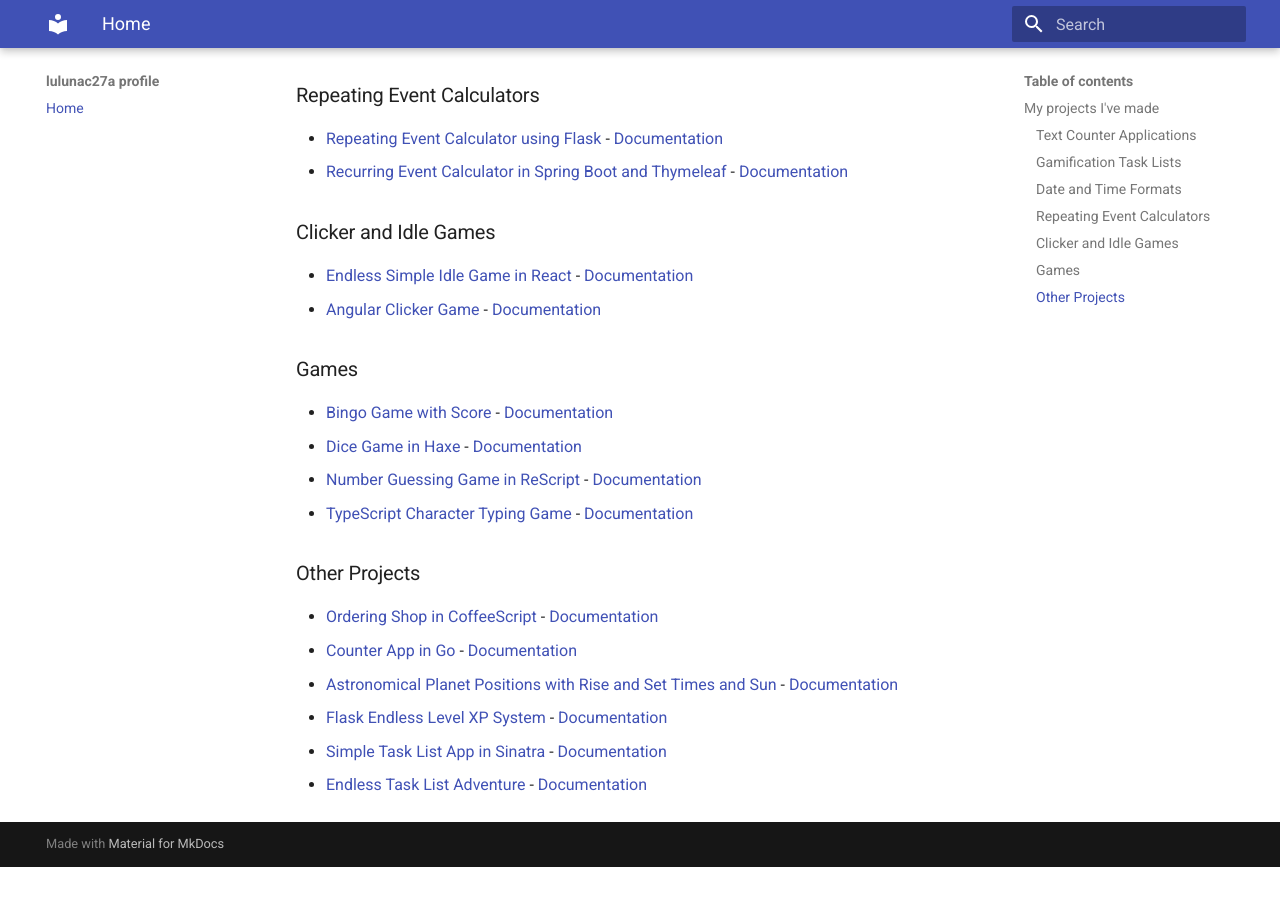
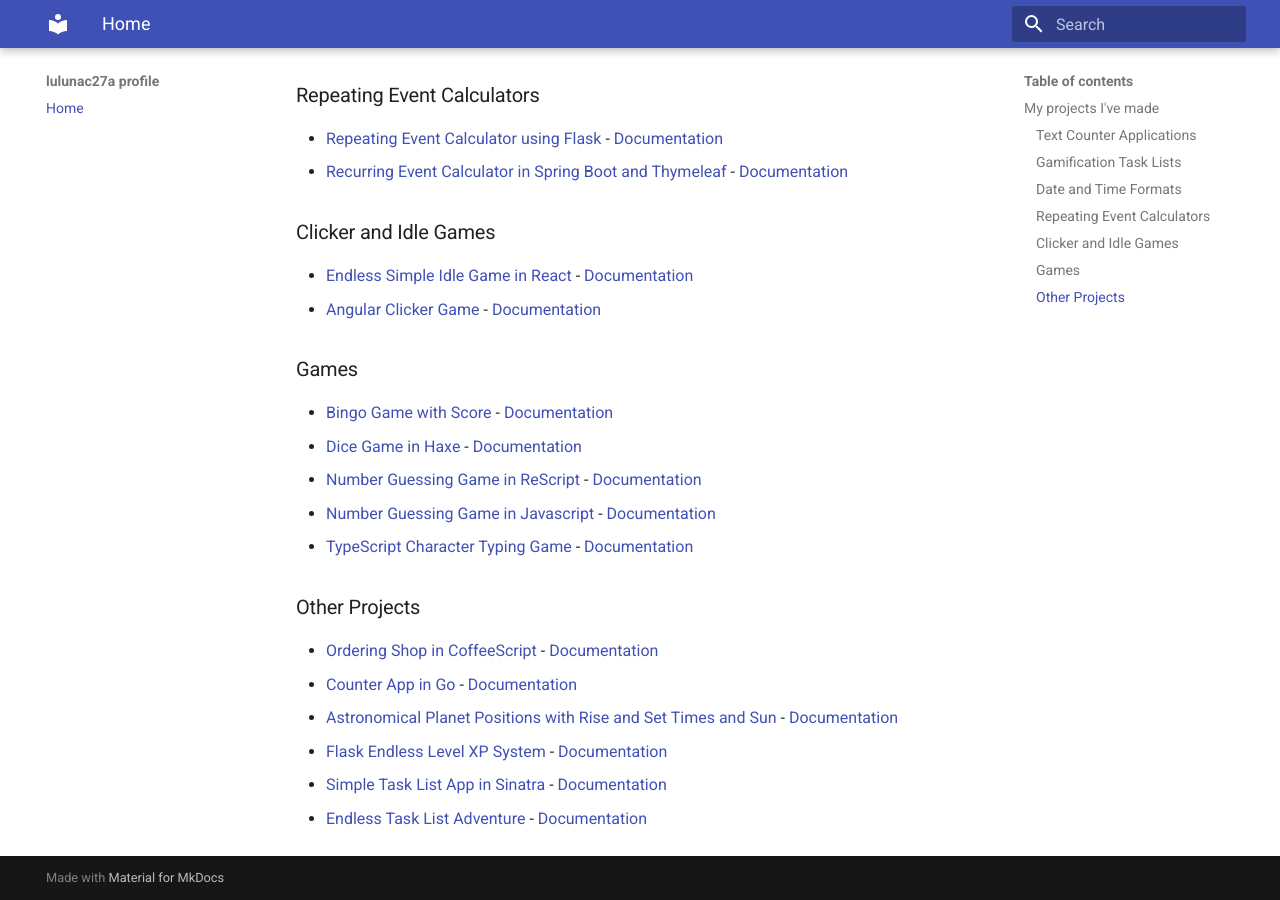
Before and after one commit to lulunac27a/lulunac27a.github.io, an MkDocs documentation site: the page built from docs/index.md, in a window 1280 px wide and 900 px high, scrolled down 812 px. Built offline with MkDocs 1.6.1 and Material for MkDocs 9.7.7, drawn with Linux system fonts in a browser that asks for light colours; before the commit the page ends 1679 px from its top, so only the background shows below that.

Commit message:
Add new project for number guessing game in JavaScript

```diff
--- a/docs/index.md
+++ b/docs/index.md
@@ -28,6 +28,7 @@ I'm Lucas. I'm smart and intelligent, good at math, numbers, astronomy, and spac
 - [Bingo Game with Score](https://github.com/lulunac27a/bingo-game-with-score/) - [Documentation](https://lulunac27a.github.io/bingo-game-with-score)
 - [Dice Game in Haxe](https://github.com/lulunac27a/dice-game-haxe/) - [Documentation](https://lulunac27a.github.io/dice-game-haxe)
 - [Number Guessing Game in ReScript](https://github.com/lulunac27a/number-guessing-game-rescript/) - [Documentation](https://lulunac27a.github.io/number-guessing-game-rescript)
+- [Number Guessing Game in Javascript](https://github.com/lulunac27a/number-guessing-game-js-with-score/) - [Documentation](https://lulunac27a.github.io/number-guessing-game-js-with-score)
 - [TypeScript Character Typing Game](https://github.com/lulunac27a/typescript-character-typing-game/) - [Documentation](https://lulunac27a.github.io/typescript-character-typing-game)
 ### Other Projects
 - [Ordering Shop in CoffeeScript](https://github.com/lulunac27a/ordering-shop-coffeescript/) - [Documentation](https://lulunac27a.github.io/ordering-shop-coffeescript)
```
